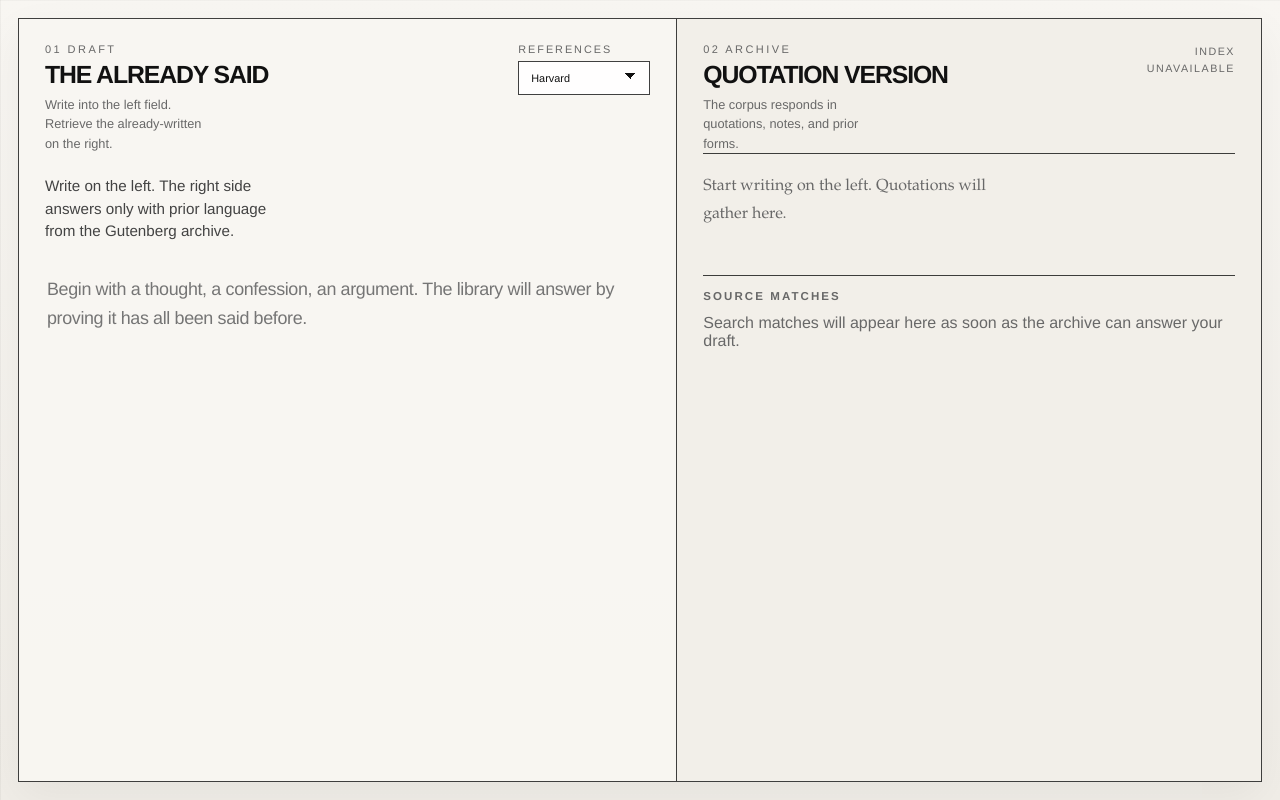
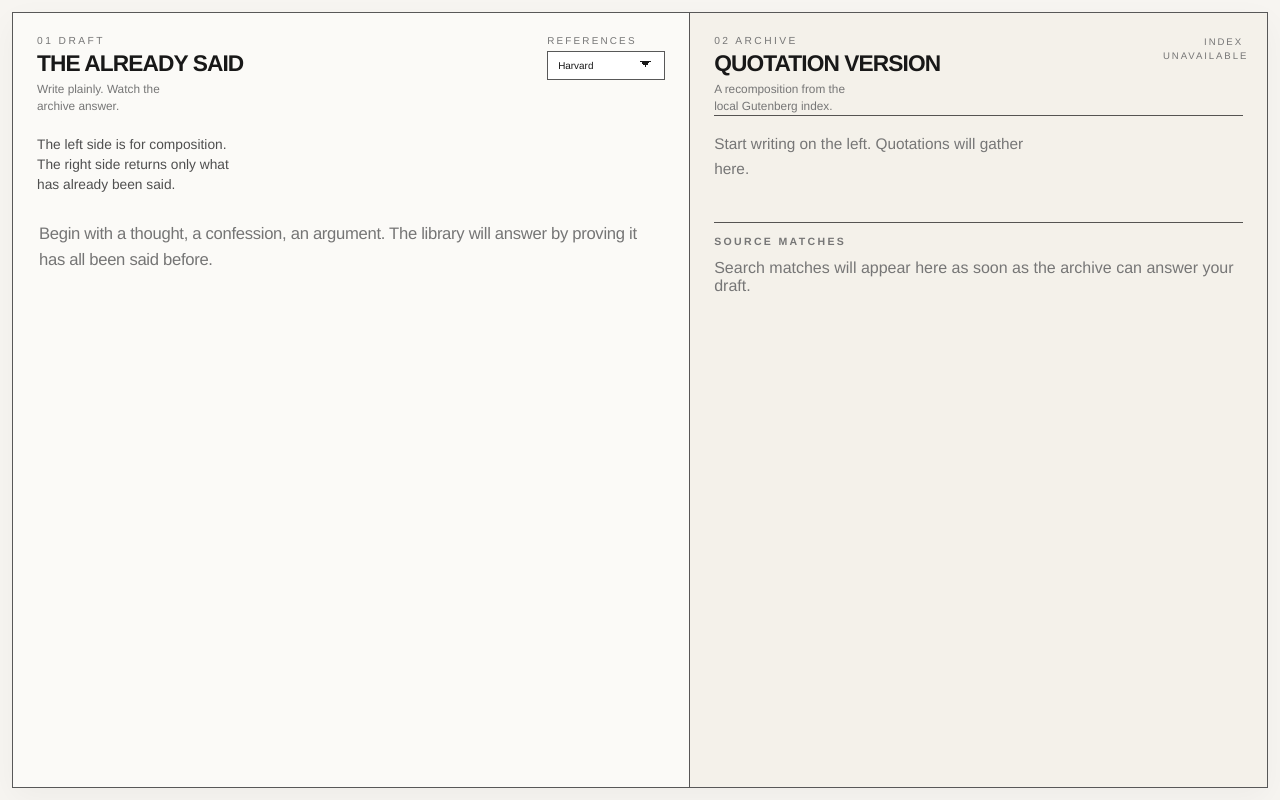
Before and after one commit to maetyu-d/the_already_said, a plain HTML site: page static/index.html in a window 1280 px wide. Drawn offline with Linux system fonts and the light colour scheme; no server answers.

Commit message:
Refine the interface toward Rams-style editorial minimalism

```diff
--- a/static/index.html
+++ b/static/index.html
@@ -13,7 +13,7 @@
           <div class="panel-heading">
             <p class="eyebrow">01 Draft</p>
             <h1>The Already Said</h1>
-            <p class="panel-deck">Write into the left field. Retrieve the already-written on the right.</p>
+            <p class="panel-deck">Write plainly. Watch the archive answer.</p>
           </div>
           <label class="style-picker">
             <span>References</span>
@@ -24,7 +24,7 @@
           </label>
         </div>
         <p class="intro">
-          Write on the left. The right side answers only with prior language from the Gutenberg archive.
+          The left side is for composition. The right side returns only what has already been said.
         </p>
         <textarea id="editor" spellcheck="false" placeholder="Begin with a thought, a confession, an argument. The library will answer by proving it has all been said before."></textarea>
       </section>
@@ -34,7 +34,7 @@
           <div class="panel-heading">
             <p class="eyebrow">02 Archive</p>
             <h2>Quotation Version</h2>
-            <p class="panel-deck">The corpus responds in quotations, notes, and prior forms.</p>
+            <p class="panel-deck">A recomposition from the local Gutenberg index.</p>
           </div>
           <p class="stats" id="stats">Index loading...</p>
         </div>
--- a/static/styles.css
+++ b/static/styles.css
@@ -1,13 +1,13 @@
 :root {
-  --paper: #f6f4ef;
-  --panel: rgba(248, 246, 242, 0.96);
-  --panel-alt: rgba(242, 239, 233, 0.97);
-  --ink: #111111;
-  --muted: #686868;
-  --accent: #111111;
-  --line: rgba(17, 17, 17, 0.12);
-  --line-strong: rgba(17, 17, 17, 0.8);
-  --shadow: 0 14px 40px rgba(17, 17, 17, 0.05);
+  --paper: #f7f5f1;
+  --panel: #fbfaf7;
+  --panel-alt: #f4f1ea;
+  --ink: #181818;
+  --muted: #767676;
+  --accent: #181818;
+  --line: rgba(24, 24, 24, 0.1);
+  --line-strong: rgba(24, 24, 24, 0.72);
+  --shadow: 0 10px 30px rgba(24, 24, 24, 0.04);
 }
 
 * {
@@ -18,25 +18,22 @@ html,
 body {
   margin: 0;
   min-height: 100%;
-  background:
-    linear-gradient(90deg, rgba(17, 17, 17, 0.045) 0, rgba(17, 17, 17, 0.045) 1px, transparent 1px, transparent 72px),
-    linear-gradient(180deg, rgba(17, 17, 17, 0.03) 0, rgba(17, 17, 17, 0.03) 1px, transparent 1px, transparent 72px),
-    linear-gradient(180deg, #f8f6f2, #f0ede7);
+  background: var(--paper);
   color: var(--ink);
-  font-family: "Neue Haas Grotesk Text Pro", "Avenir Next", "Helvetica Neue", "Segoe UI", sans-serif;
+  font-family: "Neue Haas Grotesk Text Pro", "Univers", "Avenir Next", "Helvetica Neue", "Segoe UI", sans-serif;
 }
 
 body {
-  padding: 18px;
+  padding: 12px;
 }
 
 .shell {
   display: grid;
-  grid-template-columns: minmax(0, 1.06fr) minmax(0, 0.94fr);
+  grid-template-columns: minmax(0, 1.08fr) minmax(0, 0.92fr);
   gap: 0;
-  min-height: calc(100vh - 36px);
+  min-height: calc(100vh - 24px);
   border: 1px solid var(--line-strong);
-  background: rgba(255, 255, 255, 0.45);
+  background: #ffffff;
   box-shadow: var(--shadow);
 }
 
@@ -44,7 +41,7 @@ body {
   display: flex;
   flex-direction: column;
   min-height: 0;
-  padding: 24px 26px 28px;
+  padding: 22px 24px 24px;
   background: var(--panel);
 }
 
@@ -66,22 +63,22 @@ body {
 
 .panel-heading {
   display: grid;
-  gap: 8px;
+  gap: 6px;
 }
 
 .eyebrow {
   margin: 0;
-  font-size: 0.69rem;
+  font-size: 0.64rem;
   text-transform: uppercase;
-  letter-spacing: 0.22em;
+  letter-spacing: 0.24em;
   color: var(--muted);
 }
 
 .panel-deck {
   margin: 0;
-  max-width: 24ch;
-  font-size: 0.8rem;
-  line-height: 1.5;
+  max-width: 23ch;
+  font-size: 0.74rem;
+  line-height: 1.45;
   color: var(--muted);
 }
 
@@ -95,18 +92,18 @@ p {
 h1,
 h2 {
   margin-bottom: 0;
-  font-size: clamp(1.55rem, 1.8vw, 1.95rem);
+  font-size: clamp(1.42rem, 1.65vw, 1.8rem);
   font-weight: 600;
-  letter-spacing: -0.045em;
-  line-height: 0.98;
+  letter-spacing: -0.04em;
+  line-height: 1;
   text-transform: uppercase;
 }
 
 h3 {
   margin-bottom: 0;
-  font-size: 0.72rem;
+  font-size: 0.66rem;
   text-transform: uppercase;
-  letter-spacing: 0.18em;
+  letter-spacing: 0.22em;
   color: var(--muted);
 }
 
@@ -120,33 +117,33 @@ h3 {
 }
 
 .intro {
-  margin: 22px 0 18px;
-  max-width: 29ch;
-  line-height: 1.5;
-  font-size: 0.95rem;
-  color: #434343;
+  margin: 20px 0 14px;
+  max-width: 27ch;
+  line-height: 1.45;
+  font-size: 0.86rem;
+  color: #4f4f4f;
 }
 
 .style-picker {
   display: grid;
-  gap: 6px;
-  font-size: 0.68rem;
+  gap: 5px;
+  font-size: 0.62rem;
   text-transform: uppercase;
-  letter-spacing: 0.18em;
+  letter-spacing: 0.22em;
   color: var(--muted);
 }
 
 .style-picker select {
-  padding: 10px 34px 10px 12px;
+  padding: 8px 30px 8px 10px;
   border: 1px solid var(--line-strong);
   border-radius: 0;
   background:
     linear-gradient(45deg, transparent 50%, var(--ink) 50%) calc(100% - 18px) calc(50% - 2px) / 6px 6px no-repeat,
     linear-gradient(135deg, var(--ink) 50%, transparent 50%) calc(100% - 13px) calc(50% - 2px) / 6px 6px no-repeat,
-    rgba(255, 255, 255, 0.94);
+    #ffffff;
   color: var(--ink);
   font: inherit;
-  min-width: 132px;
+  min-width: 118px;
   appearance: none;
 }
 
@@ -158,12 +155,12 @@ textarea {
   outline: none;
   background: transparent;
   color: var(--ink);
-  font-family: "Neue Haas Grotesk Text Pro", "Avenir Next", "Helvetica Neue", "Segoe UI", sans-serif;
-  font-size: clamp(1.12rem, 1.36vw, 1.42rem);
+  font-family: "Neue Haas Grotesk Text Pro", "Univers", "Avenir Next", "Helvetica Neue", "Segoe UI", sans-serif;
+  font-size: clamp(1.04rem, 1.2vw, 1.22rem);
   font-weight: 500;
-  line-height: 1.62;
-  letter-spacing: -0.02em;
-  padding-top: 14px;
+  line-height: 1.56;
+  letter-spacing: -0.018em;
+  padding-top: 12px;
 }
 
 .quotation-output,
@@ -172,44 +169,44 @@ textarea {
 }
 
 .quotation-output {
-  padding: 18px 0 10px;
-  font-family: "Iowan Old Style", "Palatino Linotype", "Book Antiqua", Palatino, serif;
-  font-size: 1rem;
-  line-height: 1.78;
+  padding: 16px 0 8px;
+  font-family: "Neue Haas Grotesk Text Pro", "Univers", "Avenir Next", "Helvetica Neue", "Segoe UI", sans-serif;
+  font-size: 0.96rem;
+  line-height: 1.62;
   border-top: 1px solid var(--line-strong);
 }
 
 .quotation-output p {
-  margin-bottom: 1rem;
-  max-width: 38ch;
+  margin-bottom: 0.9rem;
+  max-width: 40ch;
 }
 
 .quote-mark {
   color: var(--accent);
-  font-size: 1.15em;
+  font-size: 1em;
   line-height: 0;
-  vertical-align: -0.05em;
+  vertical-align: 0;
 }
 
 .citation,
 .stats,
 .match-meta {
   color: var(--muted);
-  font-size: 0.67rem;
-  letter-spacing: 0.14em;
+  font-size: 0.6rem;
+  letter-spacing: 0.2em;
   text-transform: uppercase;
 }
 
 .stats {
   margin: 0;
-  max-width: 17ch;
+  max-width: 15ch;
   text-align: right;
-  line-height: 1.6;
+  line-height: 1.5;
 }
 
 .matches {
-  margin-top: 20px;
-  padding-top: 14px;
+  margin-top: 18px;
+  padding-top: 12px;
   border-top: 1px solid var(--line-strong);
   min-height: 0;
 }
@@ -221,27 +218,28 @@ textarea {
 }
 
 .match-card {
-  padding: 14px 0 12px;
+  padding: 12px 0 10px;
   border-top: 1px solid var(--line);
   background: transparent;
 }
 
 .match-card h4 {
   margin: 0 0 8px;
-  font-size: 0.95rem;
+  font-size: 0.84rem;
   font-weight: 600;
-  letter-spacing: -0.03em;
+  letter-spacing: -0.02em;
   text-transform: uppercase;
 }
 
 .match-card p {
-  margin-bottom: 0.45rem;
-  line-height: 1.48;
+  margin-bottom: 0.35rem;
+  line-height: 1.42;
+  font-size: 0.83rem;
 }
 
 .match-card a {
   color: var(--accent);
-  font-size: 0.78rem;
+  font-size: 0.68rem;
   text-underline-offset: 0.18em;
   text-decoration-thickness: 1px;
 }
@@ -252,8 +250,8 @@ textarea {
 }
 
 .notes {
-  margin-top: 22px;
-  padding-top: 14px;
+  margin-top: 18px;
+  padding-top: 12px;
   border-top: 1px solid var(--line-strong);
 }
 
@@ -263,7 +261,7 @@ sup {
 
 @media (max-width: 980px) {
   body {
-    padding: 14px;
+    padding: 10px;
   }
 
   .shell {
@@ -273,7 +271,7 @@ sup {
 
   .panel {
     min-height: 48vh;
-    padding: 20px;
+    padding: 18px;
   }
 
   .panel-editor {
```
